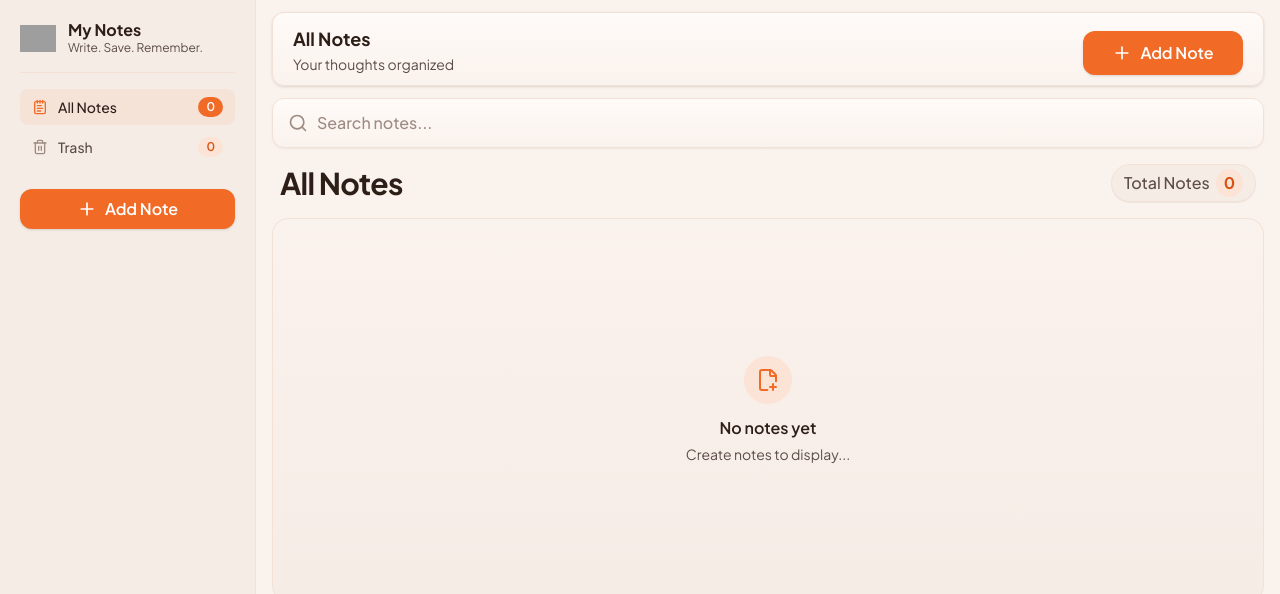
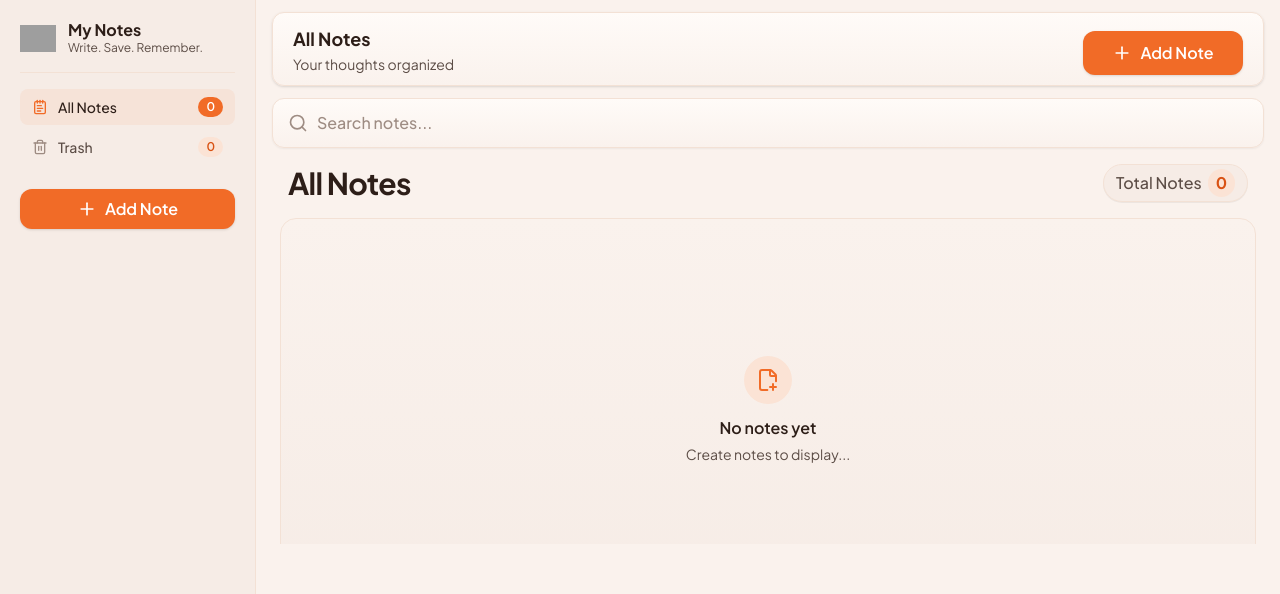
Before and after one commit to Sarfarosh-0/Web_Development, a React (Vite) app in the folder REACT_JS/03_React_App/: page / in a window 1280 px wide. Shown: the top 594 px of the page. Built offline with nearby package versions, Linux system fonts and the light colour scheme; grey boxes are pictures that could not be loaded.

Commit message:
Finally fixed the Height of the NoteConatiner

```diff
--- a/REACT_JS/03_React_App/src/App.tsx
+++ b/REACT_JS/03_React_App/src/App.tsx
@@ -112,7 +112,7 @@ function App() {
     };
 
     return (
-        <div className="flex min-h-screen w-full items-stretch bg-[#FFFBF8]">
+        <div className="flex min-h-screen w-full ite bg-[#FFFBF8]">
 
             {isSidebarOpen && (
                 <div
--- a/REACT_JS/03_React_App/src/Components/Header.tsx
+++ b/REACT_JS/03_React_App/src/Components/Header.tsx
@@ -7,7 +7,7 @@ interface HeaderProps {
 
 function Header({ openModal, onOpenSidebar }: HeaderProps) {
     return (
-        <header className="w-full sticky top-0 z-10 right-0 px-5 py-2.5 border border-[#F3E1D5] bg-linear-to-b from-[#FFFBF8] to-[#FAF2ED] rounded-xl flex justify-between items-center shadow-sm">
+        <header className="w-full sticky top-0 z-10 right-0 px-5 py-2.5 border border-[#F3E1D5] bg-linear-to-b from-[#FFFBF8] to-[#FAF2ED] rounded-xl flex justify-between items-center shadow-sm select-none">
             <div className="flex items-center gap-3">
                 <button
                     type="button"
--- a/REACT_JS/03_React_App/src/Components/NotesContainer.tsx
+++ b/REACT_JS/03_React_App/src/Components/NotesContainer.tsx
@@ -35,7 +35,7 @@ function NotesContainer({
     const isTrash = activeTab === "trash";
 
     return (
-        <div className="flex-1 flex flex-col gap-3">
+        <div className="flex-1 flex flex-col gap-3 max-h-96 overflow-y-auto px-2 scrollbar-thin scrollbar-thumb-[#F16B27] scrollbar-track-[#FBE3D5] scrollbar-thumb-rounded-full scrollbar-track-rounded-full">
             <div className="flex items-center justify-between px-2 py-1">
                 <div className="flex items-center gap-2.5">
                     <h1 className="text-3xl font-bold text-[#2D1E18] tracking-tight">
```
